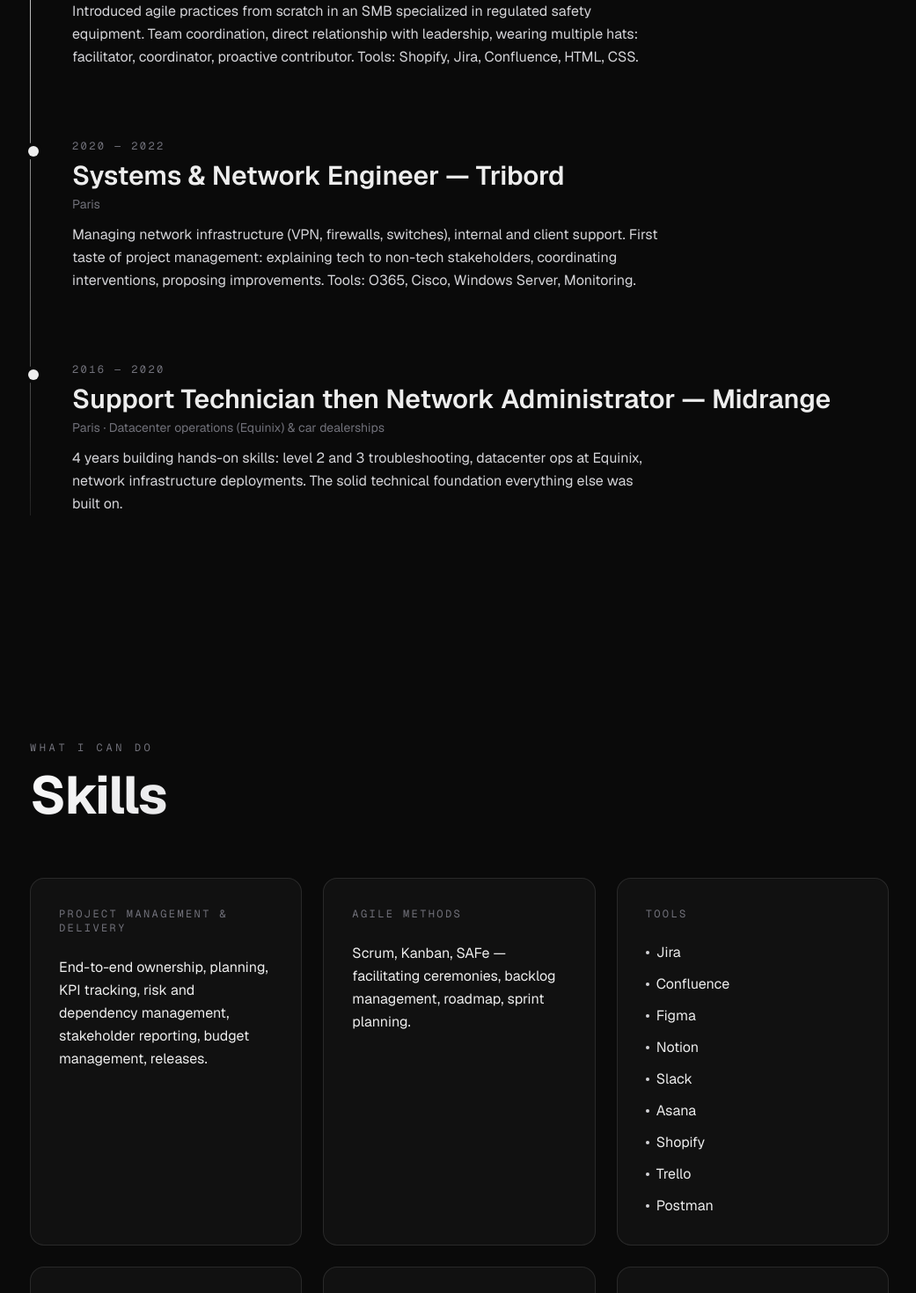
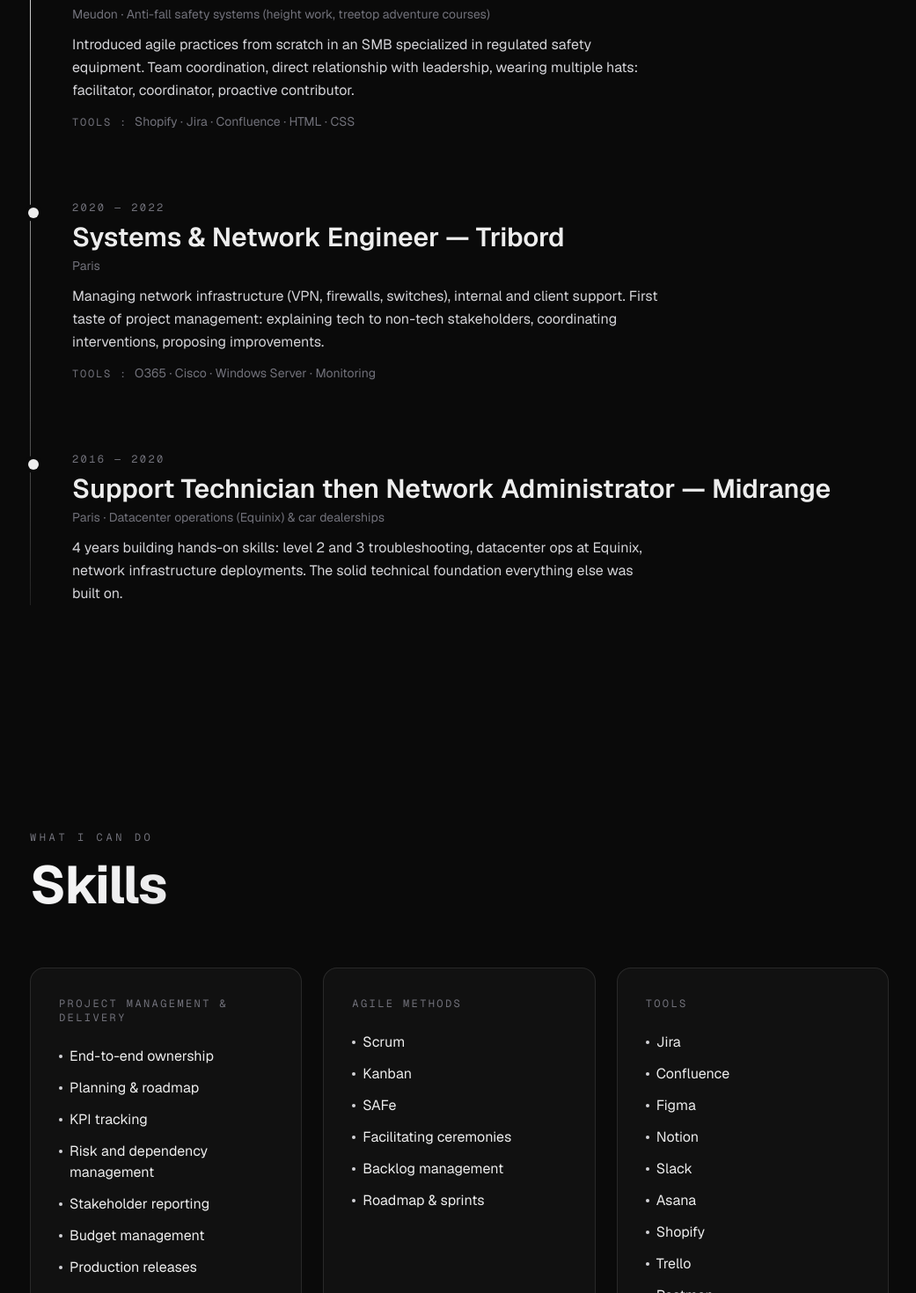
Before and after one commit to BaezaRaphael/Raphael-Baeza-cv, a Next.js app: page /en in a window 1280 px wide. Shown: the part 2740-4210 px from the top of the page at 88% size, without its empty margins (118-1159 px from the left). Built offline with nearby package versions, Linux system fonts and the light colour scheme.

Commit message:
feat: content tweaks (linkedin, hobbies intro removed, project cleanup, journey tools, theme persist on lang switch)

```diff
--- a/src/components/sections/Journey.tsx
+++ b/src/components/sections/Journey.tsx
@@ -48,6 +48,14 @@ export default function Journey({ dict }: { dict: Dictionary['journey'] }) {
                 <p className="text-base text-muted max-w-2xl leading-relaxed">
                   {item.description}
                 </p>
+                {'tools' in item && item.tools && (
+                  <p className="text-sm text-subtle mt-3 max-w-2xl">
+                    <span className="font-mono uppercase tracking-[0.15em] text-xs mr-2">
+                      {dict.toolsLabel} :
+                    </span>
+                    {item.tools}
+                  </p>
+                )}
               </div>
             </Reveal>
           ))}
--- a/src/components/sections/Skills.tsx
+++ b/src/components/sections/Skills.tsx
@@ -16,32 +16,23 @@ export default function Skills({ dict }: { dict: Dictionary['skills'] }) {
       </Reveal>
 
       <div className="grid md:grid-cols-2 lg:grid-cols-3 gap-6">
-        {dict.categories.map((cat, i) => {
-          const hasItems = 'items' in cat && Array.isArray(cat.items);
-          return (
+        {dict.categories.map((cat, i) => (
           <Reveal key={cat.name} delay={i * 0.08}>
             <div className="p-8 rounded-2xl border border-border-soft bg-card hover:bg-card-hover hover:border-border-strong transition-all duration-300 h-full">
               <h3 className="text-xs font-mono uppercase tracking-[0.2em] text-subtle mb-6">
                 {cat.name}
               </h3>
-                {hasItems ? (
               <ul className="space-y-3">
-                    {(cat as { items: string[] }).items.map((item) => (
+                {cat.items.map((item) => (
                   <li key={item} className="text-base text-foreground flex items-start gap-2">
                     <span className="w-1 h-1 rounded-full bg-muted mt-2.5 shrink-0" />
                     <span>{item}</span>
                   </li>
                 ))}
               </ul>
-                ) : (
-                  <p className="text-base text-foreground leading-relaxed">
-                    {(cat as { description: string }).description}
-                  </p>
-                )}
             </div>
           </Reveal>
-          );
-        })}
+        ))}
       </div>
     </section>
   );
--- a/src/components/ui/Navbar.tsx
+++ b/src/components/ui/Navbar.tsx
@@ -68,12 +68,12 @@ export default function Navbar({ dict, currentLang }: { dict: NavDict; currentLa
         </ul>
 
         <div className="flex items-center gap-3">
-          <Link
+          <a
             href={switchPath}
             className="text-xs font-mono uppercase tracking-wider text-subtle hover:text-foreground transition-colors"
           >
             {currentLang === 'fr' ? 'EN' : 'FR'}
-          </Link>
+          </a>
           <ThemeToggle />
           <a
             href="/CV-Raphael-Baeza.pdf"
--- a/src/dictionaries/en.json
+++ b/src/dictionaries/en.json
@@ -25,18 +25,21 @@
   "journey": {
     "title": "Journey",
     "kicker": "How I got here",
+    "toolsLabel": "Tools",
     "items": [
       {
         "date": "2024 — 2025",
         "title": "Product Manager & Product Owner — Freelance",
         "place": "Paris · iGaming platform (blockchain, smart contracts)",
-        "description": "End-to-end leadership of a blockchain-based iGaming platform with smart contracts. Scoping, multi-team coordination (engineering, design, QA, marketing, ops), spec writing (API, smart contracts), pre-prod testing (Postman, UI walkthroughs), and international releases with stakeholders across multiple countries. Set up a transparent communication framework to defuse internal tensions and build real team cohesion. Tools: Jira, Confluence, Figma, Slack, Postman."
+        "description": "End-to-end leadership of a blockchain-based iGaming platform with smart contracts. Scoping, multi-team coordination (engineering, design, QA, marketing, ops), spec writing (API, smart contracts), pre-prod testing (Postman, UI walkthroughs), and international releases with stakeholders across multiple countries. Set up a transparent communication framework to defuse internal tensions and build real team cohesion.",
+        "tools": "Jira · Confluence · Figma · Slack · Postman"
       },
       {
         "date": "2023 — 2024",
         "title": "Scrum Master — Freelance",
         "place": "Furo · Paris / Los Angeles · Real-estate investment digitization platform (USA)",
-        "description": "Structured agile processes for a team split across two time zones to digitize investment in US construction projects. Process owner, communication facilitator, dependency and sync management. Tools: Jira, Confluence, Notion, Slack."
+        "description": "Structured agile processes for a team split across two time zones to digitize investment in US construction projects. Process owner, communication facilitator, dependency and sync management.",
+        "tools": "Jira · Confluence · Notion · Slack"
       },
       {
         "date": "December 2023",
@@ -48,13 +51,15 @@
         "date": "2022 — 2023",
         "title": "Project Manager & Production Assistant — Protectman",
         "place": "Meudon · Anti-fall safety systems (height work, treetop adventure courses)",
-        "description": "Introduced agile practices from scratch in an SMB specialized in regulated safety equipment. Team coordination, direct relationship with leadership, wearing multiple hats: facilitator, coordinator, proactive contributor. Tools: Shopify, Jira, Confluence, HTML, CSS."
+        "description": "Introduced agile practices from scratch in an SMB specialized in regulated safety equipment. Team coordination, direct relationship with leadership, wearing multiple hats: facilitator, coordinator, proactive contributor.",
+        "tools": "Shopify · Jira · Confluence · HTML · CSS"
       },
       {
         "date": "2020 — 2022",
         "title": "Systems & Network Engineer — Tribord",
         "place": "Paris",
-        "description": "Managing network infrastructure (VPN, firewalls, switches), internal and client support. First taste of project management: explaining tech to non-tech stakeholders, coordinating interventions, proposing improvements. Tools: O365, Cisco, Windows Server, Monitoring."
+        "description": "Managing network infrastructure (VPN, firewalls, switches), internal and client support. First taste of project management: explaining tech to non-tech stakeholders, coordinating interventions, proposing improvements.",
+        "tools": "O365 · Cisco · Windows Server · Monitoring"
       },
       {
         "date": "2016 — 2020",
@@ -70,11 +75,26 @@
     "categories": [
       {
         "name": "Project management & delivery",
-        "description": "End-to-end ownership, planning, KPI tracking, risk and dependency management, stakeholder reporting, budget management, releases."
+        "items": [
+          "End-to-end ownership",
+          "Planning & roadmap",
+          "KPI tracking",
+          "Risk and dependency management",
+          "Stakeholder reporting",
+          "Budget management",
+          "Production releases"
+        ]
       },
       {
         "name": "Agile methods",
-        "description": "Scrum, Kanban, SAFe — facilitating ceremonies, backlog management, roadmap, sprint planning."
+        "items": [
+          "Scrum",
+          "Kanban",
+          "SAFe",
+          "Facilitating ceremonies",
+          "Backlog management",
+          "Roadmap & sprints"
+        ]
       },
       {
         "name": "Tools",
@@ -113,19 +133,12 @@
         "tags": ["Next.js", "Supabase", "Claude API", "TypeScript"],
         "description": "Full-stack web app for fitness and nutrition (in development). Upload PDFs of training programs or recipes, AI extracts structured data automatically (ingredients, shopping lists, exercises). A side-project blending tech and physical optimization.",
         "link": "https://github.com/BaezaRaphael"
-      },
-      {
-        "name": "This site",
-        "tags": ["Next.js 16", "Framer Motion", "TypeScript", "Tailwind"],
-        "description": "The site you're looking at. Designed, developed, and deployed by me — Apple-style animations, FR/EN switch, dark/light mode, hosted on Vercel.",
-        "link": "https://github.com/BaezaRaphael/Raphael-Baeza-cv"
       }
     ]
   },
   "passions": {
     "title": "Hobbies",
     "kicker": "What lights me up",
-    "intro": "I've always been into sports, across all disciplines. From mountain hiking to team sports, with more individual practices in between — I'm up for anything. I love both rediscovering familiar feelings and trying something new.",
     "items": [
       {
         "title": "Basketball",
--- a/src/dictionaries/fr.json
+++ b/src/dictionaries/fr.json
@@ -25,18 +25,21 @@
   "journey": {
     "title": "Parcours",
     "kicker": "Mon chemin jusqu'ici",
+    "toolsLabel": "Outils",
     "items": [
       {
         "date": "2024 — 2025",
         "title": "Product Manager & Product Owner — Freelance",
         "place": "Paris · Plateforme iGaming (blockchain, smart contracts)",
-        "description": "Pilotage end-to-end de la création d'une plateforme iGaming sur blockchain avec smart contracts. Cadrage, coordination d'équipes pluridisciplinaires (tech, design, QA, marketing, admin), rédaction des specs (API, smart contracts), tests pré-prod (Postman, navigation interface), et MEP internationales avec intervenants multi-pays. Mise en place d'un cadre de communication transparent pour résoudre des tensions internes et créer une vraie cohésion d'équipe. Outils : Jira, Confluence, Figma, Slack, Postman."
+        "description": "Pilotage end-to-end de la création d'une plateforme iGaming sur blockchain avec smart contracts. Cadrage, coordination d'équipes pluridisciplinaires (tech, design, QA, marketing, admin), rédaction des specs (API, smart contracts), tests pré-prod (Postman, navigation interface), et MEP internationales avec intervenants multi-pays. Mise en place d'un cadre de communication transparent pour résoudre des tensions internes et créer une vraie cohésion d'équipe.",
+        "tools": "Jira · Confluence · Figma · Slack · Postman"
       },
       {
         "date": "2023 — 2024",
         "title": "Scrum Master — Freelance",
         "place": "Furo · Paris / Los Angeles · Plateforme de digitalisation de l'investissement immobilier (USA)",
-        "description": "Structuration des processus agiles d'une équipe répartie entre deux fuseaux horaires pour digitaliser l'investissement dans des projets de construction américains. Garant du cadre, facilitateur des échanges, gestion des dépendances et synchronisation. Outils : Jira, Confluence, Notion, Slack."
+        "description": "Structuration des processus agiles d'une équipe répartie entre deux fuseaux horaires pour digitaliser l'investissement dans des projets de construction américains. Garant du cadre, facilitateur des échanges, gestion des dépendances et synchronisation.",
+        "tools": "Jira · Confluence · Notion · Slack"
       },
       {
         "date": "Décembre 2023",
@@ -48,13 +51,15 @@
         "date": "2022 — 2023",
         "title": "Project Manager & Assistant de Production — Protectman",
         "place": "Meudon · Systèmes anti-chute (travaux en hauteur, accrobranche)",
-        "description": "Introduction des pratiques agiles from scratch dans une PME spécialisée en équipements de sécurité réglementés. Coordination d'équipes, proximité directe avec la direction, polyvalence : facilitateur, coordinateur, force de proposition. Outils : Shopify, Jira, Confluence, HTML, CSS."
+        "description": "Introduction des pratiques agiles from scratch dans une PME spécialisée en équipements de sécurité réglementés. Coordination d'équipes, proximité directe avec la direction, polyvalence : facilitateur, coordinateur, force de proposition.",
+        "tools": "Shopify · Jira · Confluence · HTML · CSS"
       },
       {
         "date": "2020 — 2022",
         "title": "Ingénieur Administrateur Systèmes & Réseaux — Tribord",
         "place": "Paris",
-        "description": "Gestion des infrastructures réseau (VPN, firewalls, switches), support interne et client. Premières expériences de gestion de projet : vulgarisation technique, coordination d'interventions, propositions d'améliorations. Outils : O365, Cisco, Windows Server, Monitoring."
+        "description": "Gestion des infrastructures réseau (VPN, firewalls, switches), support interne et client. Premières expériences de gestion de projet : vulgarisation technique, coordination d'interventions, propositions d'améliorations.",
+        "tools": "O365 · Cisco · Windows Server · Monitoring"
       },
       {
         "date": "2016 — 2020",
@@ -70,11 +75,26 @@
     "categories": [
       {
         "name": "Gestion de projet & delivery",
-        "description": "Pilotage end-to-end, plannings, suivi KPI, gestion des risques et dépendances, reporting parties prenantes, gestion du budget, MEP."
+        "items": [
+          "Pilotage end-to-end",
+          "Plannings & roadmap",
+          "Suivi KPI",
+          "Gestion des risques et dépendances",
+          "Reporting parties prenantes",
+          "Gestion du budget",
+          "Mise en production"
+        ]
       },
       {
         "name": "Méthodes agiles",
-        "description": "Scrum, Kanban, SAFe — animation des cérémonies, backlog management, roadmap, sprints."
+        "items": [
+          "Scrum",
+          "Kanban",
+          "SAFe",
+          "Animation des cérémonies",
+          "Backlog management",
+          "Roadmap & sprints"
+        ]
       },
       {
         "name": "Outils",
@@ -113,19 +133,12 @@
         "tags": ["Next.js", "Supabase", "Claude API", "TypeScript"],
         "description": "Application web full-stack de fitness et nutrition (en cours de développement). Upload de PDFs de programmes sportifs ou recettes, l'IA extrait automatiquement les données structurées (ingrédients, listes de courses, exercices). Un side-project qui mêle tech et optimisation physique.",
         "link": "https://github.com/BaezaRaphael"
-      },
-      {
-        "name": "Ce site",
-        "tags": ["Next.js 16", "Framer Motion", "TypeScript", "Tailwind"],
-        "description": "Le site que vous regardez. Conçu, développé et déployé par moi-même — animations type Apple, switch FR/EN, dark/light mode, hébergé sur Vercel.",
-        "link": "https://github.com/BaezaRaphael/Raphael-Baeza-cv"
       }
     ]
   },
   "passions": {
     "title": "Hobbies",
     "kicker": "Ce qui me fait vibrer",
-    "intro": "J'ai toujours été quelqu'un de sportif, toutes disciplines confondues. De la randonnée en montagne aux sports collectifs, en passant par des pratiques plus individuelles — je suis partant pour tout. J'aime autant retrouver des sensations connues que découvrir quelque chose de nouveau.",
     "items": [
       {
         "title": "Basketball",
```
Also changed, not shown: src/components/sections/Contact.tsx (+10 -2 lines), src/components/sections/Passions.tsx (+1 -9 lines). Lines whose indentation alone changed are shown as unchanged.
